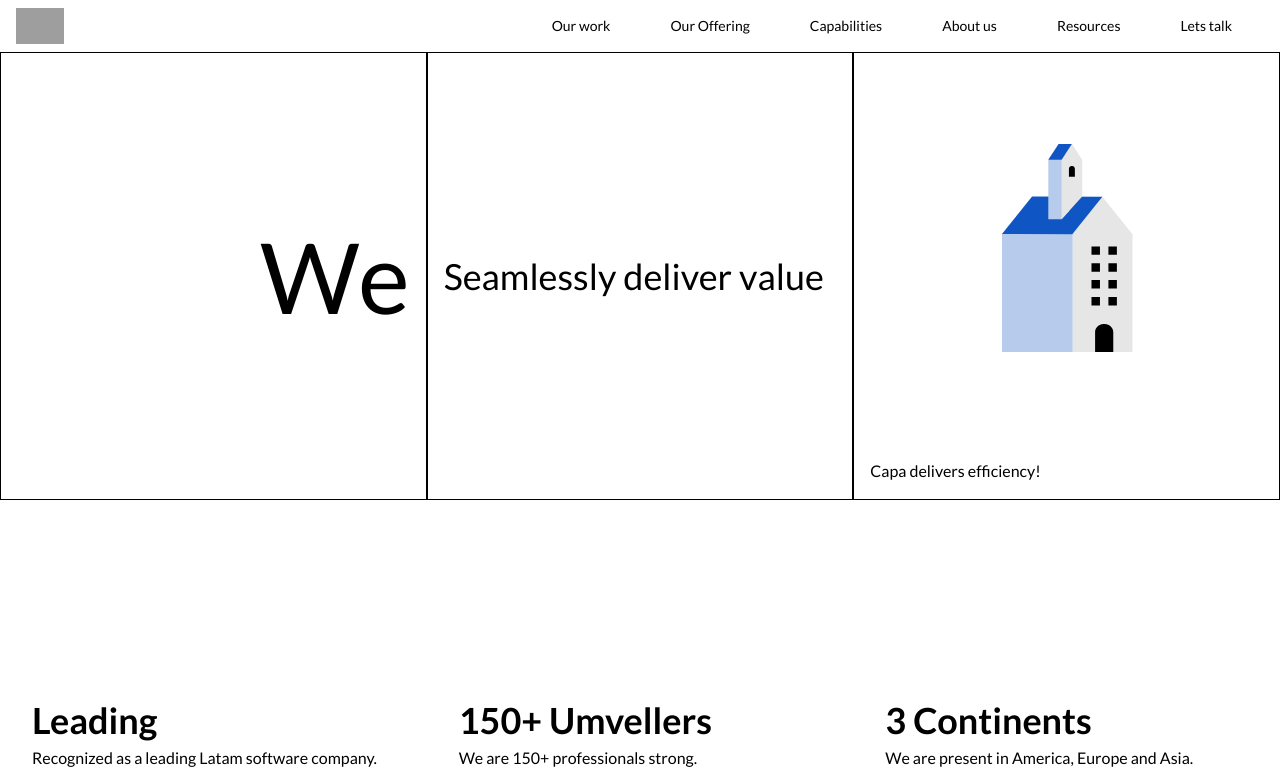
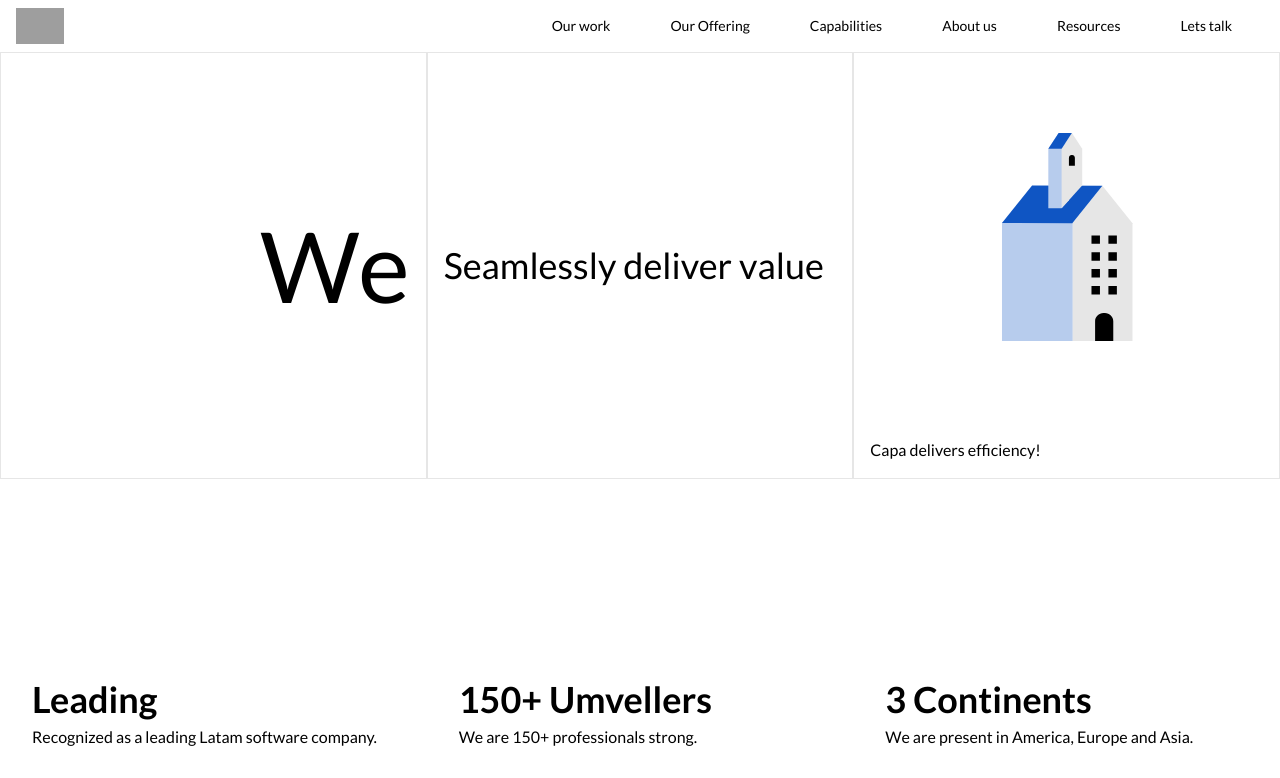
Before and after one commit to KvinZav/umvel-remote, a Next.js app: page / in a window 1280 px wide. Shown: the top 778 px of the page. Built offline with nearby package versions, Linux system fonts and the light colour scheme; grey boxes are pictures that could not be loaded.

Commit message:
fix: card styles

```diff
--- a/src/components/elements/card/card.tsx
+++ b/src/components/elements/card/card.tsx
@@ -2,35 +2,36 @@ import { CardInterface } from "@interfaces/card.interface";
 import { useEffect } from "react";
 
 export const Card = (props: CardInterface) => {
-  const { styles } = props;
+  const { styles, imageUrl, text, description, showDescription } = props;
 
   return (
     <>
       <div
-        className={`flex group ${styles.direction === "col" ? "flex-col" : "flex-row-reverse"} ${
-          styles?.color === "white" ? "text-white" : "text-black"
-        } ${
-          styles.textPositionHorizontal === "start"
-            ? "items-start"
-            : styles.textPositionHorizontal === "center"
-            ? "items-center"
-            : "items-end"
-        }  ${styles.textPositionVertical === "start" ? "justify-start" : "justify-center"} h-[448px]
-        border-solid border border-[${styles.borderColor}] ${
-          styles.bg === "capa"
-            ? "bg-blue-500"
-            : styles.bg === "capa-secondary"
-            ? "bg-blue-700"
-            : "bg-white"
-        }`}
+        className={`
+          flex
+          group
+          ${styles.direction === "col" ? "flex-col" : "flex-row-reverse"}
+          ${styles?.color === "white" ? "text-white" : "text-black"}
+          ${styles.textPositionHorizontal === "start" && "items-start"}
+          ${styles.textPositionHorizontal === "center" && "items-center"}
+          ${styles.textPositionHorizontal === "end" && "items-end"}
+          ${styles.textPositionVertical === "start" ? "justify-start" : "justify-center"}
+          aspect-square
+          border-solid
+          border
+        `}
+        style={{
+          borderColor: styles.borderColor || "#e6e6e6",
+          backgroundColor: styles.bg
+        }}
       >
-        {styles.imageUrl && <img className="m-auto" src={styles.imageUrl} alt="image" />}
+        {imageUrl && <img className="m-auto" src={imageUrl} alt="image" />}
 
         <p
           className={`${
-            !styles.descriptionSection
+            !description
               ? null
-              : styles.showDescription
+              : showDescription
               ? "hidden"
               : "group-hover:hidden"
           } p-4 ${
@@ -41,11 +42,11 @@ export const Card = (props: CardInterface) => {
               : "text-end"
           } w-full ${styles.textStyles?.height === 'title' ?  'text-[98px]' : styles.textStyles?.height ==='subtitle' ? 'text-[36px]' : 'text-[16px]'}`}
         >
-          {styles.text}
+          {text}
         </p>
         {/* When hover show description and background change */}
 
-        {styles.descriptionSection && (
+        {description && (
           <>
             <section
               className={`w-full ${
@@ -53,15 +54,15 @@ export const Card = (props: CardInterface) => {
                   ? "group-hover:bg-blue-700"
                   : "group-hover:bg-white"
               } ${styles.direction === "col" ? "flex-col" : "flex-row-reverse"} ${
-                styles.showDescription ? "block" : "group-hover:block hidden"
+                showDescription ? "block" : "group-hover:block hidden"
               }  p-4 ${styles.bgSecondary}`}
             >
               <p
                 className={`w-full font-bold text-${styles.textStyles?.align} ${styles.textStyles?.height === 'title' ?  'text-[98px]' : styles.textStyles?.height ==='subtitle' ? 'text-[36px]' : 'text-[16px]'}`}
               >
-                {styles.text}
+                {text}
               </p>
-              <p>{styles.descriptionSection?.text}</p>
+              <p>{description}</p>
               <button className="rounded-full mt-5 px-3" style={{ border: "2px solid white" }}>
                 view case
               </button>
--- a/src/components/modules/hero.tsx
+++ b/src/components/modules/hero.tsx
@@ -2,6 +2,8 @@ import { Card } from "@elements/card/card";
 import { useEffect } from "react";
 
 export const Hero = (props) => {
+  console.log(props);
+
   return (
     <>
       <div className="grid grid-cols-2 lg:grid-cols-3 gap-0">
@@ -12,9 +14,8 @@ export const Hero = (props) => {
             textPositionHorizontal: "center",
             textPositionVertical: "end",
             bg: props.data.primaryColor,
-            borderColor: "#E6E6E6",
-            text: props.data?.block.displayName,
           }}
+          text={props.data?.block.displayName}
         />
 
         {/* second card */}
@@ -24,9 +25,8 @@ export const Hero = (props) => {
             textPositionHorizontal: "center",
             textPositionVertical: "end",
             bg: props.data.caseOfStudy[0].primaryColor,
-            borderColor: "#E6E6E6",
-            text: props.data.caseOfStudy[0].Title,
           }}
+          text={props.data.caseOfStudy[0].Title}
         />
         {/* third card */}
         <div className="hidden md:block">
@@ -35,17 +35,14 @@ export const Hero = (props) => {
               textStyles: { height: "paragraph", align: "start" },
               direction: "col",
               color: "white",
-              descriptionSection: {
-                text: props.data.caseOfStudy[0].case_of_study.data.attributes.caseDescription,
-              },
-              imageUrl: "/assets/images/capa.svg",
               textPositionHorizontal: "center",
               textPositionVertical: "center",
               bg: props.data.caseOfStudy[0].case_of_study.data.attributes.primaryColor,
               bgSecondary: props.data.caseOfStudy[0].case_of_study.data.attributes.secondaryColor,
-              borderColor: "#E6E6E6",
-              text: props.data.caseOfStudy[0].case_of_study.data.attributes.title,
             }}
+            description={props.data.caseOfStudy[0].case_of_study.data.attributes.caseDescription}
+            imageUrl={"/assets/images/capa.svg"}
+            text={props.data.caseOfStudy[0].case_of_study.data.attributes.title}
           />
         </div>
 
@@ -56,18 +53,15 @@ export const Hero = (props) => {
               textStyles: { height: "paragraph", align: "start" },
               direction: "col",
               color: "white",
-              descriptionSection: {
-                text: props.data.caseOfStudy[0].case_of_study.data.attributes.caseDescription,
-              },
-              imageUrl: "",
               textPositionHorizontal: "center",
               textPositionVertical: "center",
               bg: props.data.caseOfStudy[0].case_of_study.data.attributes.secondaryColor,
               bgSecondary: props.data.caseOfStudy[0].case_of_study.data.attributes.secondaryColor,
-              borderColor: "#E6E6E6",
-              text: props.data.caseOfStudy[0].Title,
-              showDescription: true
             }}
+            description={props.data.caseOfStudy[0].case_of_study.data.attributes.caseDescription}
+            imageUrl=""
+            text={props.data.caseOfStudy[0].Title}
+            showDescription
           />
         </div>
       </div>
@@ -78,17 +72,14 @@ export const Hero = (props) => {
             textStyles: { height: "paragraph", align: "start" },
             direction: "col",
             color: "white",
-            descriptionSection: {
-              text: props.data.caseOfStudy[0].case_of_study.data.attributes.caseDescription,
-            },
-            imageUrl: "/assets/images/capa.svg",
             textPositionHorizontal: "center",
             textPositionVertical: "center",
             bg: props.data.caseOfStudy[0].case_of_study.data.attributes.primaryColor,
             bgSecondary: props.data.caseOfStudy[0].case_of_study.data.attributes.secondaryColor,
-            borderColor: "#E6E6E6",
-            text: props.data.caseOfStudy[0].Title,
           }}
+          description={props.data.caseOfStudy[0].case_of_study.data.attributes.caseDescription}
+          imageUrl={"/assets/images/capa.svg"}
+          text={props.data.caseOfStudy[0].Title}
         />
       </div>
     </>
--- a/src/components/modules/mainMenu/Highlights.tsx
+++ b/src/components/modules/mainMenu/Highlights.tsx
@@ -12,8 +12,6 @@ const MainMenuHighlights = () => {
   if (!event) return null;
 
   const { cases } = FETCHER(event, BlockNameEnum.highlights)
-  console.log(cases);
-
 
   return(
     <section className="flex md:grid md:grid-cols-1 lg:grid-cols-3 md:justify-center overflow-x-scroll md:overflow-auto mt-[200px]">
--- a/src/components/modules/scrollInteractions/ScrollInteraction3.tsx
+++ b/src/components/modules/scrollInteractions/ScrollInteraction3.tsx
@@ -17,6 +17,9 @@ const ScrollInteraction3 = () => {
 
   const { center } = step[1]
   const labels = center.text.split('\n\n')
+
+  console.log(step);
+
 
   return(
     <section className="grid grid-cols-2 lg:grid-cols-3 mb-[312px]">
--- a/src/models/interfaces/card.interface.tsx
+++ b/src/models/interfaces/card.interface.tsx
@@ -3,17 +3,14 @@ export interface CardInterface {
         textStyles: {  height: "title" | "subtitle" | "paragraph", align: string };
         direction?: "col" | "col-reverse";
         color?: string;
-        descriptionSection?: {
-          text?: string;
-        },
-        imageUrl?: string;
         textPositionHorizontal: "start" | "center" | "end";
         textPositionVertical: "start" | "center" | "end";
         bg: string;
         bgSecondary?:string;
         borderColor?: string;
-        text: string;
-        showDescription?: boolean;
-    }
-
+    },
+    text: string;
+    description?: string;
+    imageUrl?: string;
+    showDescription?: boolean;
 }
```
